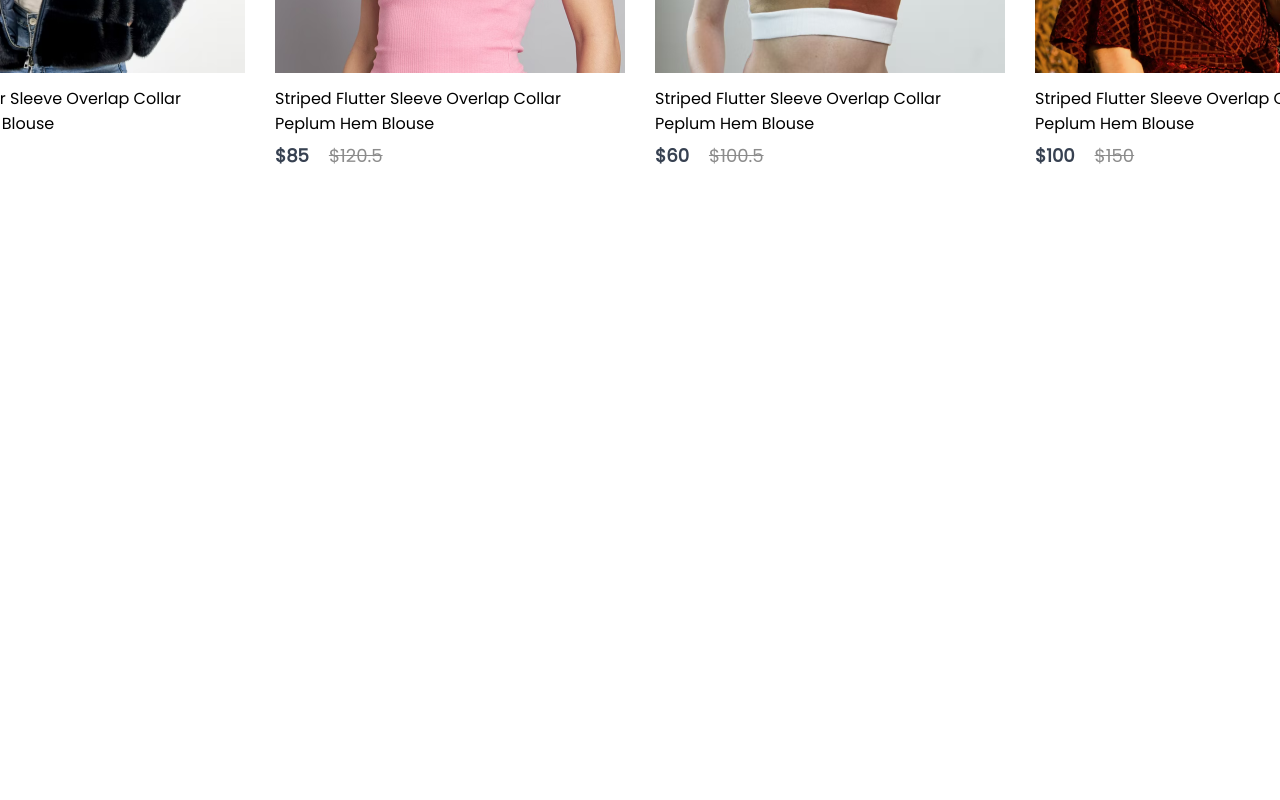
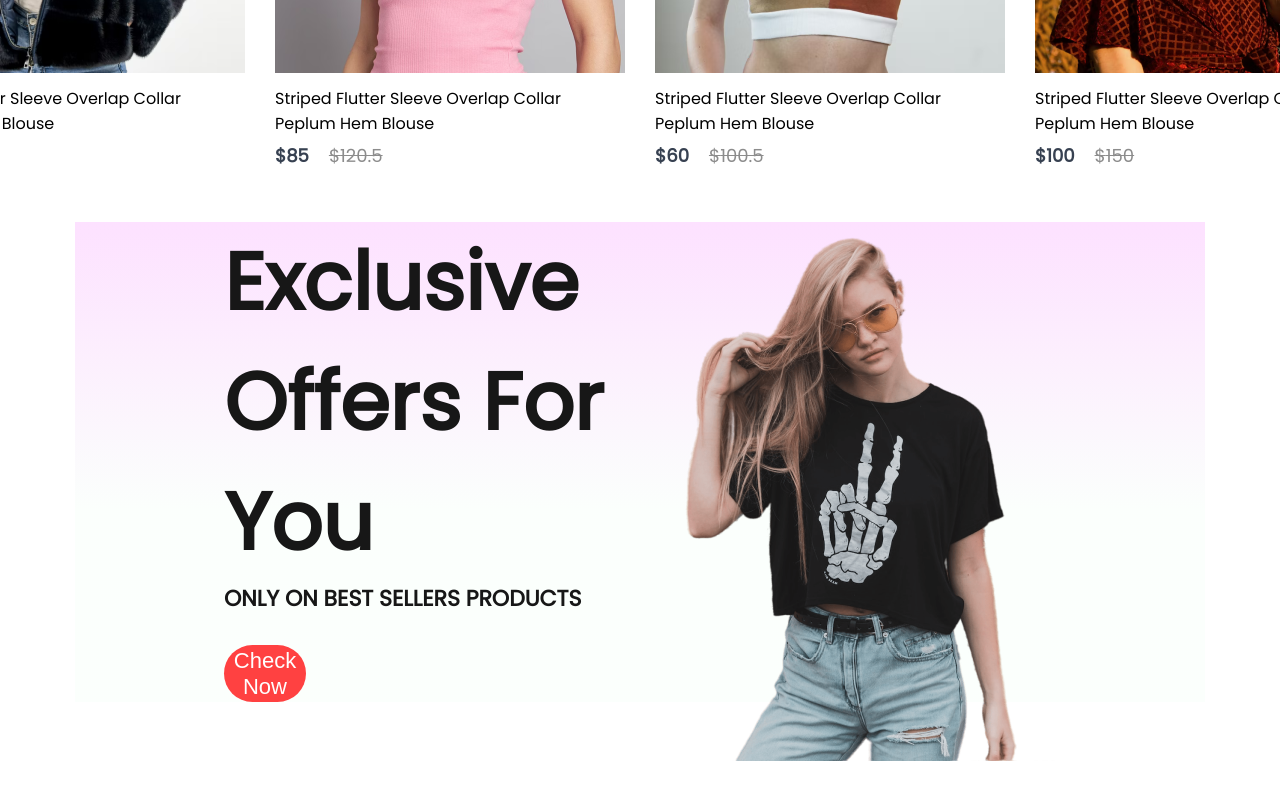
Before and after one commit to Walter1G/E-Comerce, a React (Create React App) app: page / in a window 1280 px wide. Shown: the part 1395-2195 px from the top of the page. Before the commit the page ends 1617 px from the top, so only its background shows below. Built offline with nearby package versions, Linux system fonts and the light colour scheme.

Commit message:
Add Offers Component

```diff
--- /dev/null
+++ b/src/Components/Offers/Offers.css
@@ -0,0 +1,54 @@
+.offers{
+    width: 65%;
+    height: 60vh;
+    display: flex;
+    margin: auto;
+    padding:0px 149px;
+    margin-bottom: 150px;
+    background: linear-gradient(180deg, #fde1ff 0%, #e1ffea22 60%);
+
+}
+
+.offers-left{
+    flex: 1;
+    display: flex;
+    flex-direction: column;
+    justify-content: center;
+}
+
+.offers-left h1{
+    color: #171717;
+    font-size: 80px;
+    font-weight: 600;
+}
+
+.offers-left p{
+    color: #171717;
+    font-size: 22px;
+    font-weight: 600;
+
+}
+
+.offers-left button{
+    width: 82px;
+    height: 70px;
+    border-radius: 35px;
+    background-color: #ff4141;
+    border: none;
+    color: white;
+    font-size: 22px;
+    font-weight: 500;
+    margin-top: 30px;
+    cursor: pointer;
+}
+
+.offers-right{
+   flex: 1;
+   display: flex;
+   align-items: center;
+   justify-content: flex-end;
+   padding-top: 50px;
+
+
+
+}
--- /dev/null
+++ b/src/Components/Offers/Offers.jsx
@@ -0,0 +1,24 @@
+import React from 'react';
+import './Offers.css'
+import exclusive_image from '../Assets/exclusive_image.png';
+
+const Offers = () => {
+    return (
+        <div className='offers'>
+            <div className="offers-left">
+                <h1>Exclusive</h1>
+                <h1>Offers For You</h1>
+                <p>ONLY ON BEST SELLERS PRODUCTS</p>
+                <button>Check Now</button>
+
+            </div>
+            <div className="offers-right">
+                <img src={exclusive_image} alt='' />
+
+            </div>
+
+        </div>
+    );
+}
+
+export default Offers;
--- a/src/Pages/Shop.jsx
+++ b/src/Pages/Shop.jsx
@@ -1,12 +1,14 @@
 import React from 'react';
 import Hero from '../Components/Hero/Hero';
 import Popular from '../Components/Popular/Popular';
+import Offers from '../Components/Offers/Offers';
 
 const Shop = () => {
     return (
         <div>
             <Hero />
             <Popular />
+            <Offers />
         </div>
     );
 }
```
